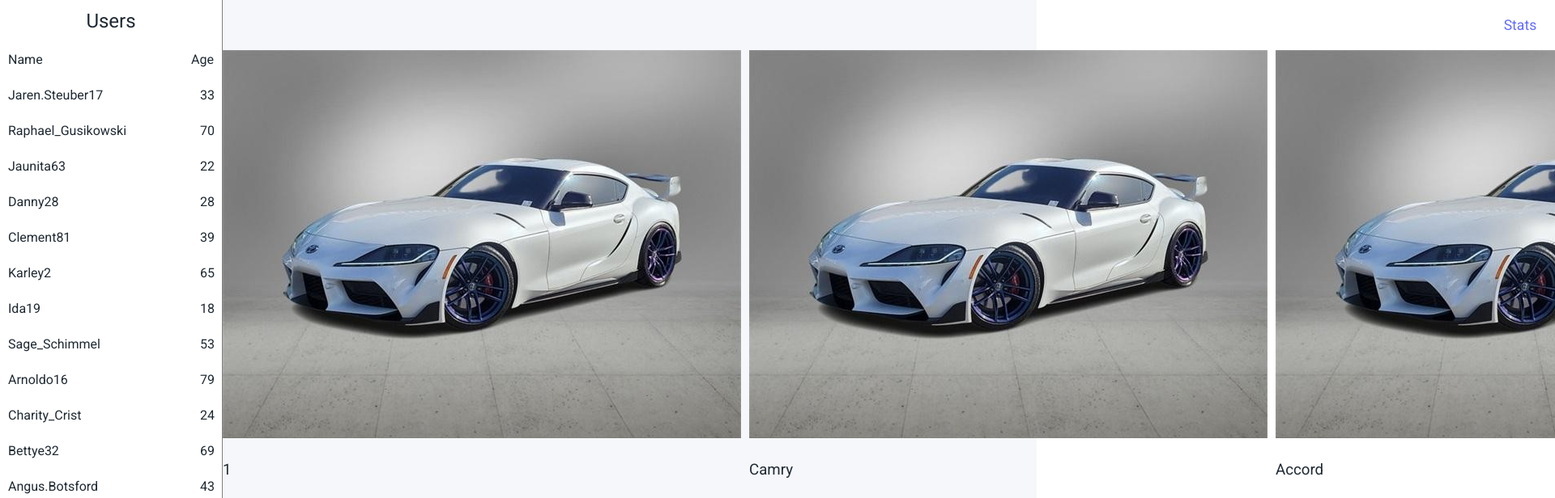
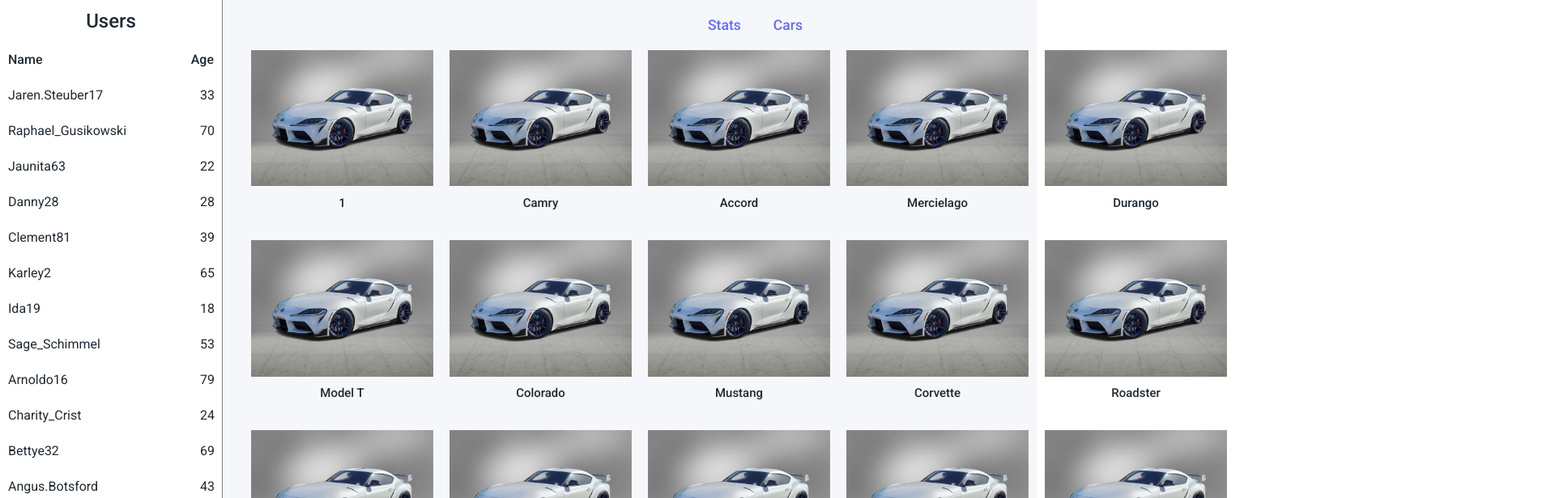
Before and after one commit to kenizaya/z-react-assignment, a React (Vite) app: page /cars in a window 1280 px wide. Shown: the top 616 px of the page at 81% size, 1920 px wide, since content can reach past the window. Built offline with nearby package versions, Linux system fonts and the light colour scheme.

Commit message:
Show car owners of selected cars

```diff
--- a/src/components/CarsList/CarsList.jsx
+++ b/src/components/CarsList/CarsList.jsx
@@ -5,13 +5,13 @@
 
 const ITEMS_PER_PAGE = 25
 
-function Items({ currentCars }) {
+const Items = ({ currentCars, handleCarClick }) => {
   return (
     <>
       {currentCars &&
         currentCars.map((car) => (
-          <div>
-            <img src={supra} alt='supra' />
+          <div className={styles.car} onClick={() => handleCarClick(car)}>
+            <img src={supra} width={225} alt='supra' />
             <h3>{car}</h3>
           </div>
         ))}
@@ -19,14 +19,9 @@
   )
 }
 
-const CarsList = ({ users }) => {
+const CarsList = ({ users, setSelectedCarOwners, setShowCarOwners }) => {
   const cars = [...new Set(users.map((user) => user.vehicle.model))]
 
-  users.map((user) => ({
-    make: user.vehicle.make,
-    model: user.vehicle.model,
-    age: user.vehicle.age,
-  }))
   // Here we use item offsets; we could also use page offsets
   // following the API or data you're working with.
   const [itemOffset, setItemOffset] = useState(0)
@@ -44,9 +39,15 @@
     setItemOffset(newOffset)
   }
 
+  const handleCarClick = (car) => {
+    const selectedCarOwners = users.filter((user) => user.vehicle.model === car)
+    setSelectedCarOwners(selectedCarOwners)
+    setShowCarOwners(true)
+  }
+
   return (
     <div className={styles.container}>
-      <Items currentCars={currentCars} />
+      <Items currentCars={currentCars} handleCarClick={handleCarClick} />
       <ReactPaginate
         breakLabel='...'
         nextLabel='next >'
--- a/src/components/CarsList/CarsList.module.css
+++ b/src/components/CarsList/CarsList.module.css
@@ -1,5 +1,15 @@
 .container {
   display: grid;
   grid-template-columns: repeat(5, 1fr);
-  grid-gap: 10px;
+  grid-gap: 20px;
 }
+
+.car {
+  font-size: 0.8rem;
+  cursor: pointer;
+}
+
+.car > h3 {
+  text-align: center;
+  margin-top: 4px;
+}
--- a/src/components/UserSidebar/UserSidebar.jsx
+++ b/src/components/UserSidebar/UserSidebar.jsx
@@ -114,6 +114,7 @@
                 cursor: 'pointer',
                 display: 'flex',
                 alignItems: 'flex-end',
+                fontWeight: 'bold',
               }}
               onClick={() => setShowSidebar(false)}
             >
--- a/src/index.css
+++ b/src/index.css
@@ -1,5 +1,4 @@
-@import url('https://fonts.googleapis.com/css2?family=Roboto&display=swap');
-
+@import url('https://fonts.googleapis.com/css2?family=Roboto:wght@400;500&display=swap');
 *,
 *::before,
 *::after {
--- a/src/pages/CarsPage.jsx
+++ b/src/pages/CarsPage.jsx
@@ -1,11 +1,18 @@
 import React from 'react'
 import CarList from '../components/CarsList/CarsList'
 import { useOutletContext } from 'react-router-dom'
+import UserSidebar from '../components/UserSidebar/UserSidebar'
 
 const CarsPage = () => {
-  const users = useOutletContext()
+  const { users, setSelectedCarOwners, setShowCarOwners } = useOutletContext()
 
-  return <CarList users={users} />
+  return (
+    <CarList
+      users={users}
+      setSelectedCarOwners={setSelectedCarOwners}
+      setShowCarOwners={setShowCarOwners}
+    />
+  )
 }
 
 export default CarsPage
--- a/src/pages/StatsPage.jsx
+++ b/src/pages/StatsPage.jsx
@@ -4,7 +4,7 @@
 import { useOutletContext } from 'react-router-dom'
 
 const StatsPage = () => {
-  const users = useOutletContext()
+  const { users } = useOutletContext()
 
   return (
     <div style={{ padding: '20px' }}>
--- a/src/routes/root.jsx
+++ b/src/routes/root.jsx
@@ -4,9 +4,12 @@
 import { Link, Outlet } from 'react-router-dom'
 
 const Root = () => {
+  const [selectedCarOwners, setSelectedCarOwners] = React.useState([])
+  const [showCarOwners, setShowCarOwners] = React.useState(false)
+
   return (
     <div style={{ width: '98vw' }}>
-      <div style={{ display: 'flex' }}>
+      <div style={{ display: 'flex', gap: '35px' }}>
         <UserSidebar users={users} onUserClick={() => {}} />
         <div>
           <nav>
@@ -28,8 +31,11 @@
               </li>
             </ul>
           </nav>
-          <Outlet context={users} />
+          <Outlet context={{ users, setSelectedCarOwners, setShowCarOwners }} />
         </div>
+        {showCarOwners && (
+          <UserSidebar users={selectedCarOwners} onUserClick={() => {}} />
+        )}
       </div>
     </div>
   )
```
Also changed, not shown: src/components/CarPieChart/CarPieChart.jsx (+1 -8 lines).
